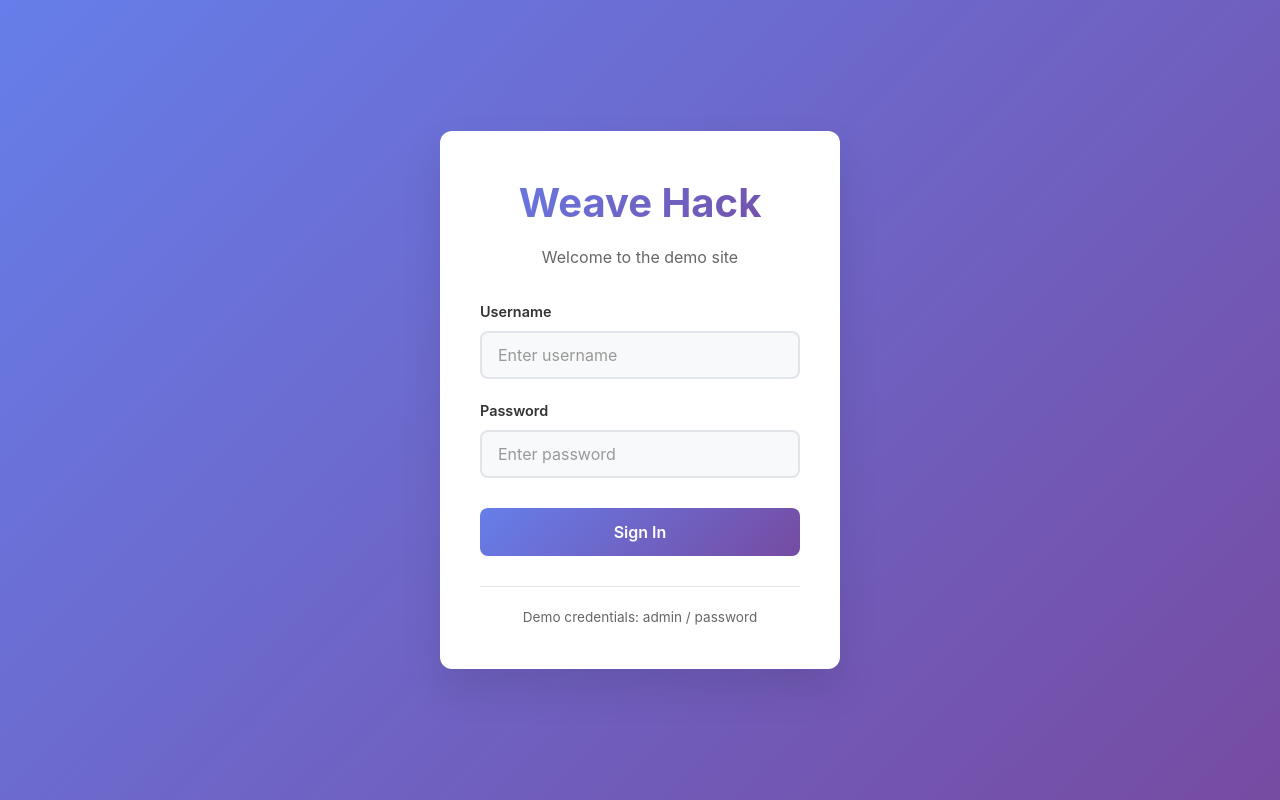
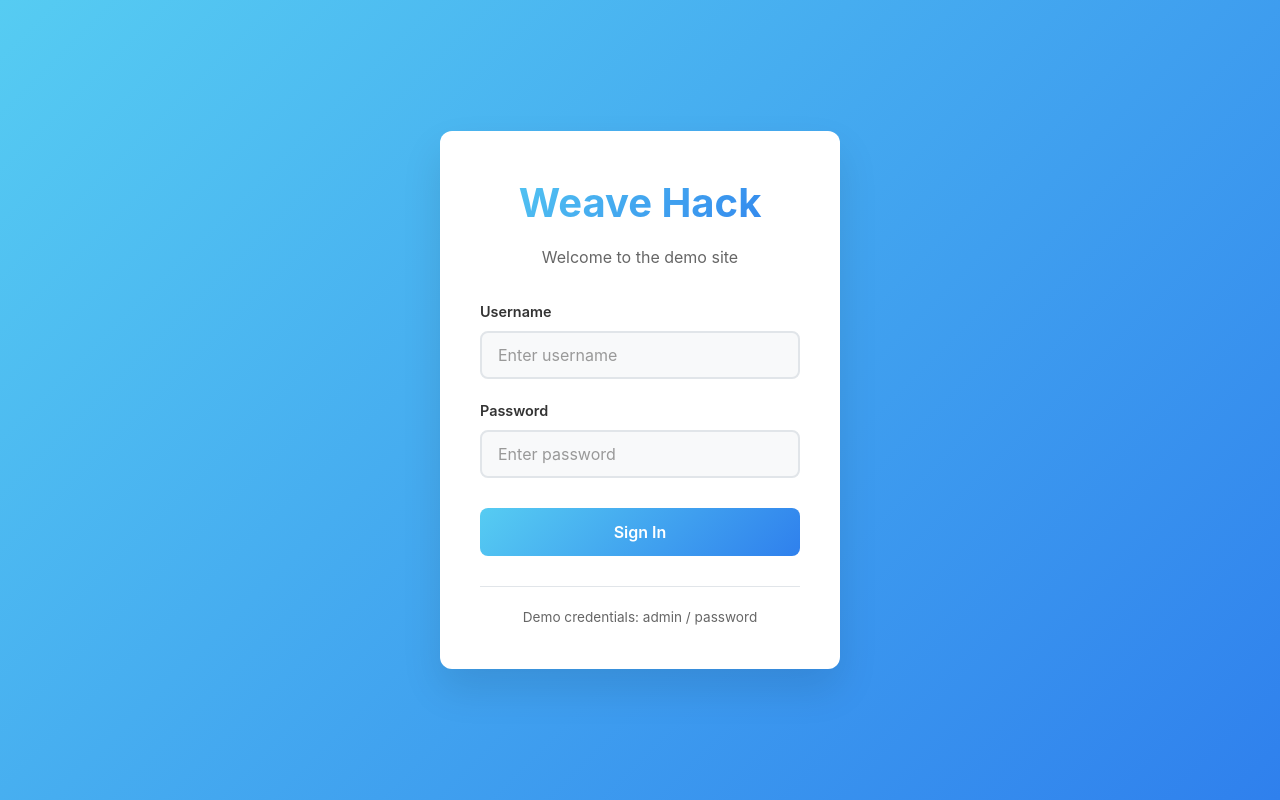
Before and after one commit to NTh1nk/weaveDemo, a React (Create React App) app in the folder weave-demo/: page / in a window 1280 px wide. Built offline with nearby package versions, Linux system fonts and the light colour scheme.

Commit message:
feat: change UI color

```diff
--- a/weave-demo/src/Dashboard.css
+++ b/weave-demo/src/Dashboard.css
@@ -17,7 +17,7 @@
 
 .nav-brand h2 {
   margin: 0;
-  background: linear-gradient(135deg, #667eea 0%, #764ba2 100%);
+  background: linear-gradient(135deg, #56ccf2 0%, #2f80ed 100%);
   -webkit-background-clip: text;
   -webkit-text-fill-color: transparent;
   background-clip: text;
--- a/weave-demo/src/Login.css
+++ b/weave-demo/src/Login.css
@@ -3,7 +3,7 @@
   display: flex;
   align-items: center;
   justify-content: center;
-  background: linear-gradient(135deg, #667eea 0%, #764ba2 100%);
+  background: linear-gradient(135deg, #56ccf2 0%, #2f80ed 100%);
   padding: 20px;
 }
 
@@ -38,7 +38,7 @@
   font-size: 2.5rem;
   font-weight: 700;
   margin: 0 0 10px 0;
-  background: linear-gradient(135deg, #667eea 0%, #764ba2 100%);
+  background: linear-gradient(135deg, #56ccf2 0%, #2f80ed 100%);
   -webkit-background-clip: text;
   -webkit-text-fill-color: transparent;
   background-clip: text;
@@ -79,9 +79,9 @@
 
 .form-group input:focus {
   outline: none;
-  border-color: #667eea;
+  border-color: #56ccf2;
   background: white;
-  box-shadow: 0 0 0 3px rgba(102, 126, 234, 0.1);
+  box-shadow: 0 0 0 3px rgba(86, 204, 242, 0.1);
 }
 
 .form-group input::placeholder {
@@ -89,7 +89,7 @@
 }
 
 .login-button {
-  background: linear-gradient(135deg, #667eea 0%, #764ba2 100%);
+  background: linear-gradient(135deg, #56ccf2 0%, #2f80ed 100%);
   color: white;
   border: none;
   padding: 14px 20px;
@@ -103,7 +103,7 @@
 
 .login-button:hover:not(:disabled) {
   transform: translateY(-2px);
-  box-shadow: 0 10px 20px rgba(102, 126, 234, 0.3);
+  box-shadow: 0 10px 20px rgba(86, 204, 242, 0.3);
 }
 
 .login-button:disabled {
```
